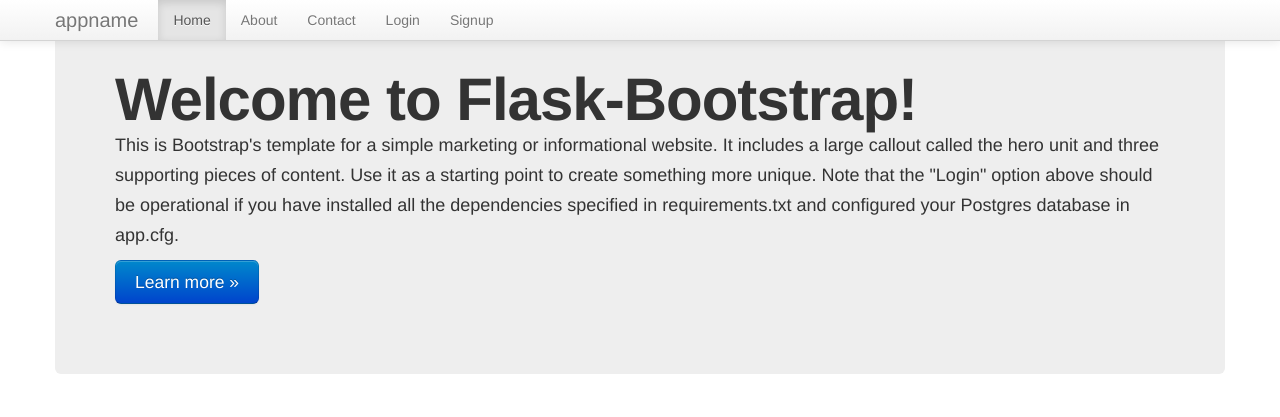
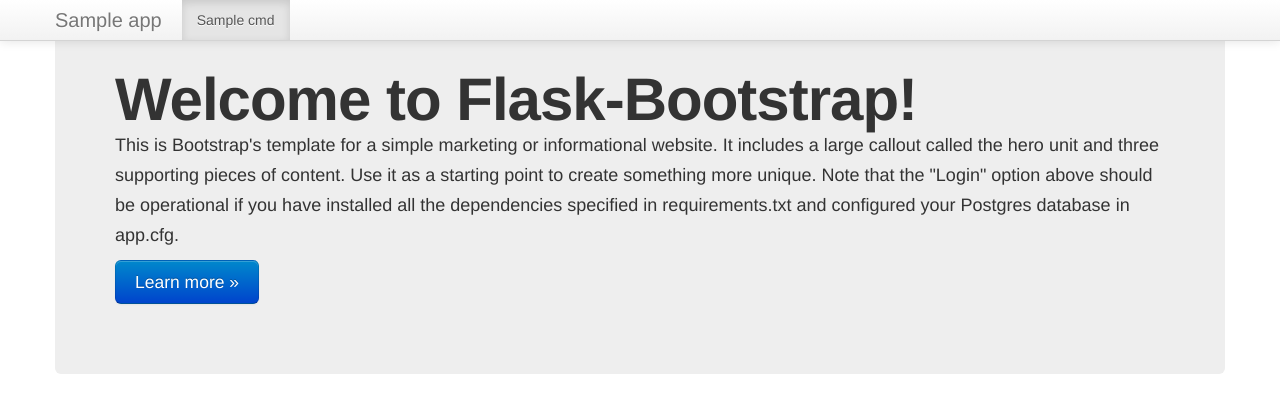
Before and after one commit to aivuk/formcreator, a Flask app: template templates/index.html in a window 1280 px wide. Shown: the top 417 px of the page. Run offline with Flask 2, Linux system fonts and the light colour scheme; the template is opened without the code that fills it: most values are stand-ins (such as "Sample title", 1, 10 or a date in 2020); some libraries are stand-ins or nearby versions.

Commit message:
Changing the template

```diff
--- a/app.py
+++ b/app.py
@@ -9,11 +9,19 @@
 app = Flask(__name__)
 app.config.from_pyfile('app.cfg')
 
+class MainApp(object):
+
+  def __init__(self, name, cmds):
+        self.name = name
+        self.cmds = cmds
+
 class wCmd(object):
 
-    def __init__(self, command):
+    def __init__(self, command, command_name, command_description):
         self.form = wtforms.form.BaseForm(())
         self.command = command
+        self.command_name = command_name
+        self.command_description = command_description
 
     def add(self, name, cmd_opt, label, info=u'', field_type=wtforms.TextField, default=None):
         if name in self.form:
@@ -31,33 +39,34 @@
         fs.sort(key = lambda x: x.position)
         return fs
 
+    def process(self, form_data):
+        self.form.process(form_data)
+
     def run(self):
-        sp.Popen(self.command)
+        cmd_parts = [self.command]
+        for field in self.form:
+            cmd_parts += [field.cmd_opt, field.data]
 
-webCmd = wCmd("ls")
+        self.stdout = sp.Popen(cmd_parts, stdout=sp.PIPE).communicate()[0].decode('utf8')
+
+webCmd = wCmd("ls", "ls -l", "List file info")
 webCmd.add( 'ls_attr'
           , '-l'
           , u'Filename'
-          , u'Name of file to show attributes')
+          , u'Name of file/directory to run ls -l')
 
-# webCmd.add( 'arg_num2'
-#           , '-f'
-#           , u'Número de parâmetros'
-#           , u'Número entre 0 e 30')
+test_app = MainApp('Testing', [webCmd])
 
 def form():
     f = webCmd
 
     if request.method == 'POST':
-       f.form.process(request.form)
-       o = [f.command]
-       for field in f.form:
-           o += [field.cmd_opt, field.data]
+       f.process(request.form)
+       f.run()
+    else:
+       f.stdout = ''
 
-       output = sp.Popen(o, stdout=sp.PIPE).communicate()[0]
-       return render_template('form.html', output=output)
-    else:
-       return render_template('form.html', form=f.list_form())
+    return render_template('form.html', form=f.list_form(), output=f.stdout, app=test_app)
 
 app.add_url_rule(SCRIPT_URL, 'form', form, methods=['GET', 'POST'])
 
--- a/templates/base.html
+++ b/templates/base.html
@@ -39,7 +39,6 @@
 
 <body>
 
-
         {% with messages = get_flashed_messages() %}
           {% if messages %}
             {% for message in messages %}
@@ -51,7 +50,6 @@
           {% endif %}
         {% endwith %}
 
-
     <div class="navbar navbar-fixed-top">
       <div class="navbar-inner">
         <div class="container">
@@ -60,14 +58,12 @@
             <span class="icon-bar"></span>
             <span class="icon-bar"></span>
           </a>
-          <a class="brand" href="#">appname</a>
+          <a class="brand" href="#"> {{ app.name }} </a>
           <div class="nav-collapse">
             <ul class="nav">
-              <li class="active"><a href="/">Home</a></li>
-              <li><a href="#about">About</a></li>
-              <li><a href="#contact">Contact</a></li>
-              <li><a href="/login/">Login</a></li>
-              <li><a href="/users/create/">Signup</a></li>
+                {% for cmd in app.cmds %}
+                <li class="active"><a href="#">{{ cmd.command_name }}</a></li>
+                {% endfor %}
             </ul>
           </div><!--/.nav-collapse -->
         </div>
```
Also changed, not shown: templates/form.html (+5 -3 lines).
